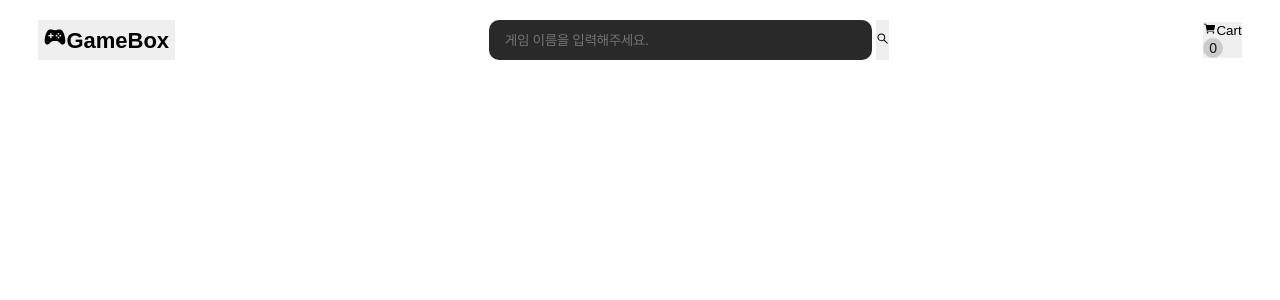
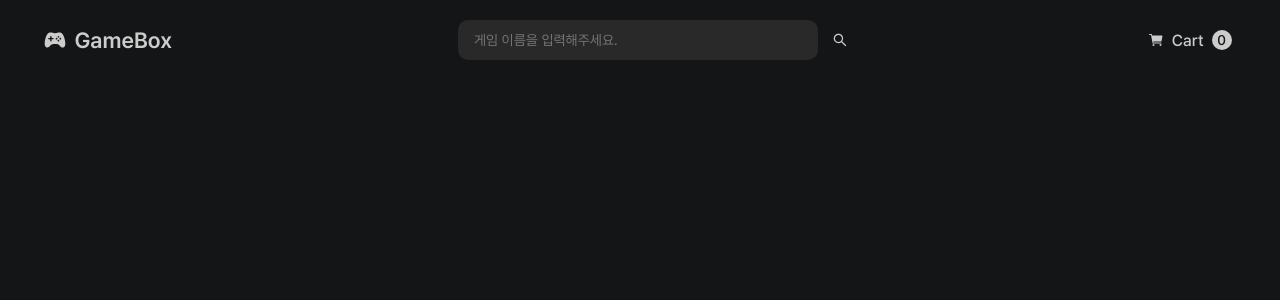
Before and after one commit to plla2/game-store, a React (Vite) app: page / in a window 1280 px wide. Shown: the top 300 px of the page. Built offline with nearby package versions, Linux system fonts and the light colour scheme.

Commit message:
💄 Button 컴포넌트 , App전체 스타일

```diff
--- a/src/App.tsx
+++ b/src/App.tsx
@@ -1,17 +1,18 @@
 import { useState } from "react";
 import Header from "./components/Header/Header";
 import { Route, Routes } from "react-router-dom";
+import "./styles/App.scss";
 
 const App = () => {
   const [cartItem] = useState([]);
 
   return (
-    <>
+    <div className="App">
       <Header cartItem={cartItem} />
       <Routes>
         <Route path="/" element={null} />
       </Routes>
-    </>
+    </div>
   );
 };
 
--- /dev/null
+++ b/src/styles/App.scss
@@ -0,0 +1,35 @@
+@use "header";
+@use "colors";
+
+.App {
+  min-height: 100vh;
+  background-color: colors.$bg1;
+  font-family: "Pretendard";
+}
+
+.Button {
+  width: fit-content;
+  padding: 10px;
+  display: flex;
+  align-items: center;
+  justify-content: center;
+  gap: 8px;
+  background-color: transparent;
+  color: colors.$text;
+  cursor: pointer;
+  transition: tranform 0.2s, color 0.2s;
+
+  font: {
+    size: 16px;
+    weight: 500;
+    family: "Pretendard";
+  }
+
+  &:hover {
+    color: white;
+  }
+
+  &:active {
+    transform: scale(0.95) !important;
+  }
+}
```
